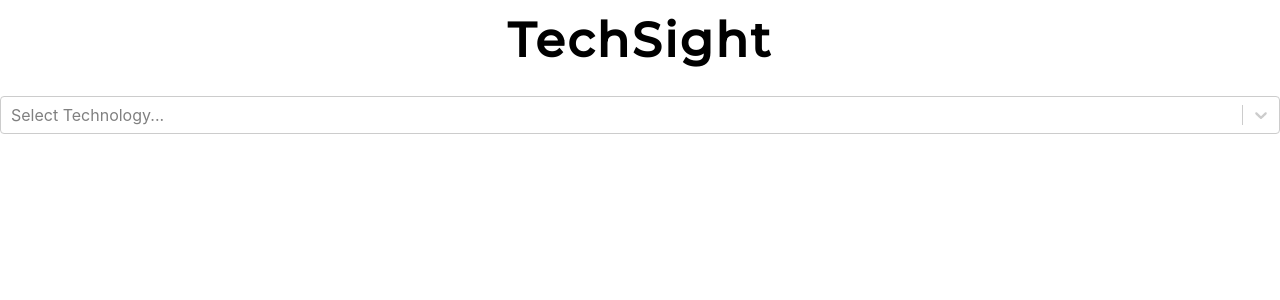
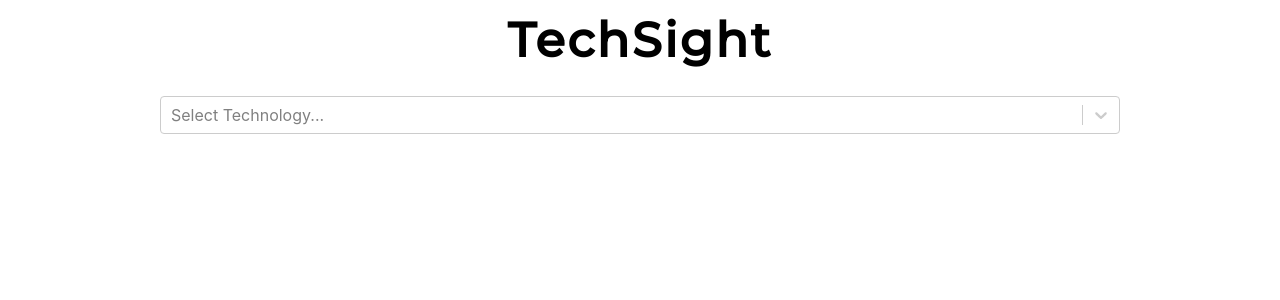
Before and after one commit to wils446/TechSight, a React (Create React App) app: page / in a window 1280 px wide. Shown: the top 300 px of the page. Built offline with nearby package versions, Linux system fonts and the light colour scheme.

Commit message:
add padding

```diff
--- a/src/App.css
+++ b/src/App.css
@@ -6,6 +6,7 @@
     @apply py-4;
     @apply container;
     @apply mx-auto;
+    @apply px-40;
 }
 
 .app-header input {
```
